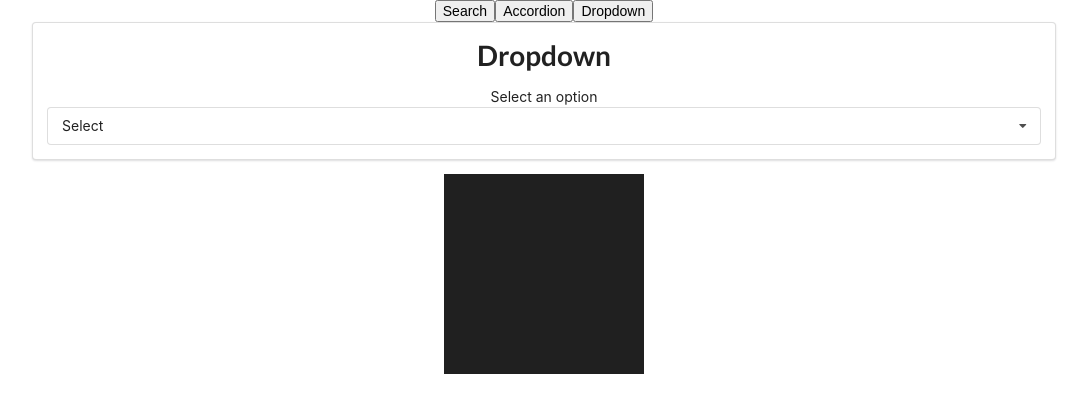
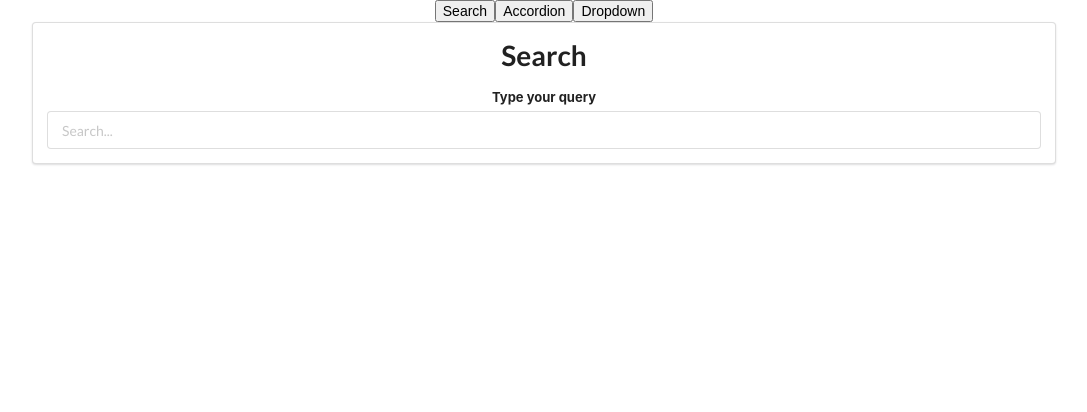
Before and after one commit to yunusparvezkhan/widget-app, a React (Create React App) app: page / in a window 1280 px wide. Shown: the top 412 px of the page, without its empty margins (96-1183 px from the left). Built offline with nearby package versions, Linux system fonts and the light colour scheme.

Commit message:
Made the Search Page, default page of the app

```diff
--- a/src/App.js
+++ b/src/App.js
@@ -6,7 +6,7 @@ import Dropdown from "./components/Dropdown";
 import dropdownoptions from './data/Dropdown-data.js'
 
 const App = () => {
-  const [activepage, setActivepage] = useState('dropdown');
+  const [activepage, setActivepage] = useState('search');
   const [selectedop, setSelectedop] = useState({ label: 'Select', value: '#202020' });
 
 
```
